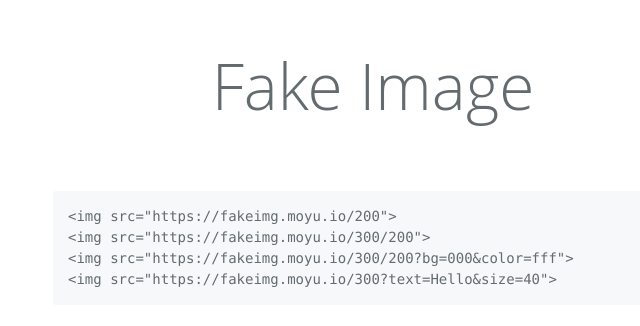
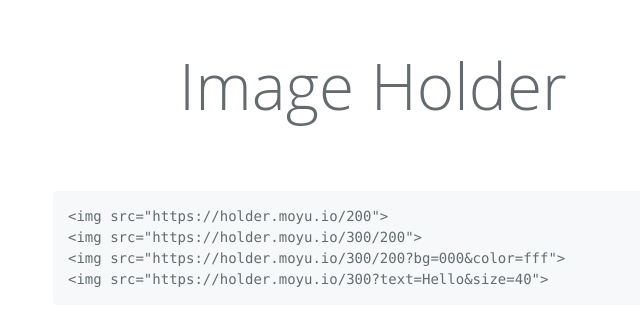
Before and after one commit to moyus/fake-image-server, a website: page index.html in a window 1280 px wide. Shown: the part 212-538 px from the top of the page, without its empty margins (267-907 px from the left). Drawn offline with Linux system fonts and the light colour scheme.

Commit message:
Update index.html

```diff
--- a/index.html
+++ b/index.html
@@ -4,7 +4,7 @@
   <meta charset="UTF-8">
   <meta name="viewport" content="width=device-width, initial-scale=1">
   <meta http-equiv="X-UA-Compatible" content="ie=edge">
-  <title>Fake Image</title>
+  <title>Image Holder</title>
   <style>
     *,
     *::before,
@@ -79,11 +79,11 @@
 </head>
 <body>
   <div class="container">
-      <h1 class="title">Fake Image</h1>
-      <pre><code>&lt;img src="https://fakeimg.moyu.io/200"&gt;
-&lt;img src="https://fakeimg.moyu.io/300/200"&gt;
-&lt;img src="https://fakeimg.moyu.io/300/200?bg=000&amp;color=fff"&gt;
-&lt;img src="https://fakeimg.moyu.io/300?text=Hello&amp;size=40"&gt;</code></pre>
+      <h1 class="title">Image Holder</h1>
+      <pre><code>&lt;img src="https://holder.moyu.io/200"&gt;
+&lt;img src="https://holder.moyu.io/300/200"&gt;
+&lt;img src="https://holder.moyu.io/300/200?bg=000&amp;color=fff"&gt;
+&lt;img src="https://holder.moyu.io/300?text=Hello&amp;size=40"&gt;</code></pre>
   </div>
 </body>
 </html>
```
